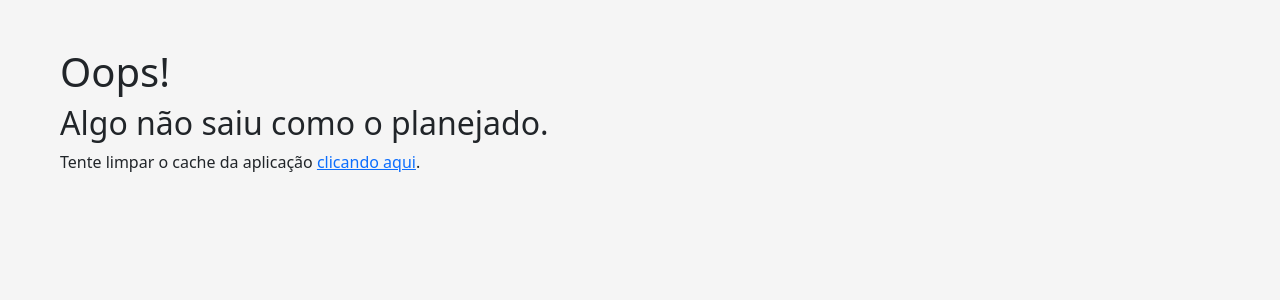
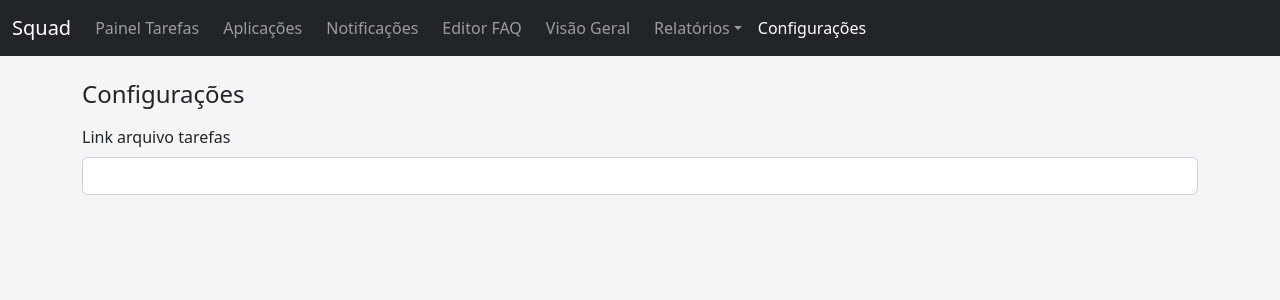
Before and after one commit to angelitocsg/squad-board, a React (Create React App) app: page /settings in a window 1280 px wide. Shown: the top 300 px of the page. Built offline with nearby package versions, Linux system fonts and the light colour scheme.

Commit message:
Add settings

```diff
--- /dev/null
+++ b/src/models/ISettings.ts
@@ -0,0 +1,4 @@
+export interface ISettings {
+  initial: boolean;
+  board_source: string;
+}
--- a/src/pages/projects/containers/PentestSummary.tsx
+++ b/src/pages/projects/containers/PentestSummary.tsx
@@ -35,8 +35,8 @@ const PentestSummary = ({ repositories }: IProps) => {
                     </a>
                   </td>
                   <td>
-                    {repository.pentests?.map((p) => (
-                      <div key={p.task}>
+                    {repository.pentests?.map((p, i) => (
+                      <div key={i}>
                         <span className="pe-2">
                           <a
                             href={p.link}
--- /dev/null
+++ b/src/pages/settings/index.tsx
@@ -0,0 +1,30 @@
+import useSettings from "./useSettings";
+
+const SettingsPage = () => {
+  const { settings, updateValue } = useSettings();
+
+  return (
+    <section className="container mt-4">
+      <h1 className="h4 mb-3">Configurações</h1>
+      <div className="row">
+        <div className="col">
+          <div className="mb-3">
+            <label htmlFor="v" className="form-label">
+              Link arquivo tarefas
+            </label>
+            <input
+              type="text"
+              className="form-control"
+              id="board_source"
+              name="board_source"
+              value={settings.board_source}
+              onChange={(e) => updateValue(e.target.name, e.target.value)}
+            />
+          </div>
+        </div>
+      </div>
+    </section>
+  );
+};
+
+export default SettingsPage;
--- /dev/null
+++ b/src/pages/settings/useSettings.ts
@@ -0,0 +1,32 @@
+import { useEffect, useState } from "react";
+import { ISettings } from "../../models/ISettings";
+import { SettingsService } from "../../services/SettingsService";
+
+const useSettings = () => {
+  const [settings, set_settings] = useState<ISettings>(
+    SettingsService.getSettings()
+  );
+
+  const updateValue = (field: string, value: any) => {
+    const tmp = {
+      ...settings,
+      initial: false,
+      [field]: value,
+    };
+    set_settings(tmp);
+  };
+
+  useEffect(() => {
+    if (!settings.initial)
+      localStorage.setItem("settings_all", JSON.stringify(settings));
+  }, [settings]);
+
+  useEffect(() => {
+    document.title = "Configurações | Squad";
+    // eslint-disable-next-line react-hooks/exhaustive-deps
+  }, []);
+
+  return { settings, updateValue };
+};
+
+export default useSettings;
--- a/src/router.tsx
+++ b/src/router.tsx
@@ -9,6 +9,7 @@ import OverviewPage from "./pages/overview";
 import ProjectsPage from "./pages/projects";
 import GmudReport from "./pages/projects/reports/GmudReport";
 import Main from "./shared/Main";
+import SettingsPage from "./pages/settings";
 
 const router = createBrowserRouter(
   [
@@ -50,6 +51,10 @@ const router = createBrowserRouter(
             },
           ],
         },
+        {
+          path: "/settings",
+          element: <SettingsPage />,
+        },
       ],
     },
   ],
--- /dev/null
+++ b/src/services/SettingsService.ts
@@ -0,0 +1,14 @@
+import { ISettings } from "../models/ISettings";
+
+export class SettingsService {
+  static initialState: ISettings = {
+    initial: true,
+    board_source: "",
+  };
+
+  static getSettings(): ISettings {
+    let ls =
+      localStorage.getItem("settings_all") ?? JSON.stringify(this.initialState);
+    return JSON.parse(ls);
+  }
+}
--- a/src/shared/Navbar/index.tsx
+++ b/src/shared/Navbar/index.tsx
@@ -78,6 +78,12 @@ const Navbar = () => {
                 </li>
               </ul>
             </li>
+
+            <li className="nav-item pe-2">
+              <Link to="/settings" className={getActiveCss("/settings")}>
+                Configurações
+              </Link>
+            </li>
           </ul>
         </div>
       </div>
```
Also changed, not shown: src/pages/board/useBoard.ts (+4 -4 lines).
